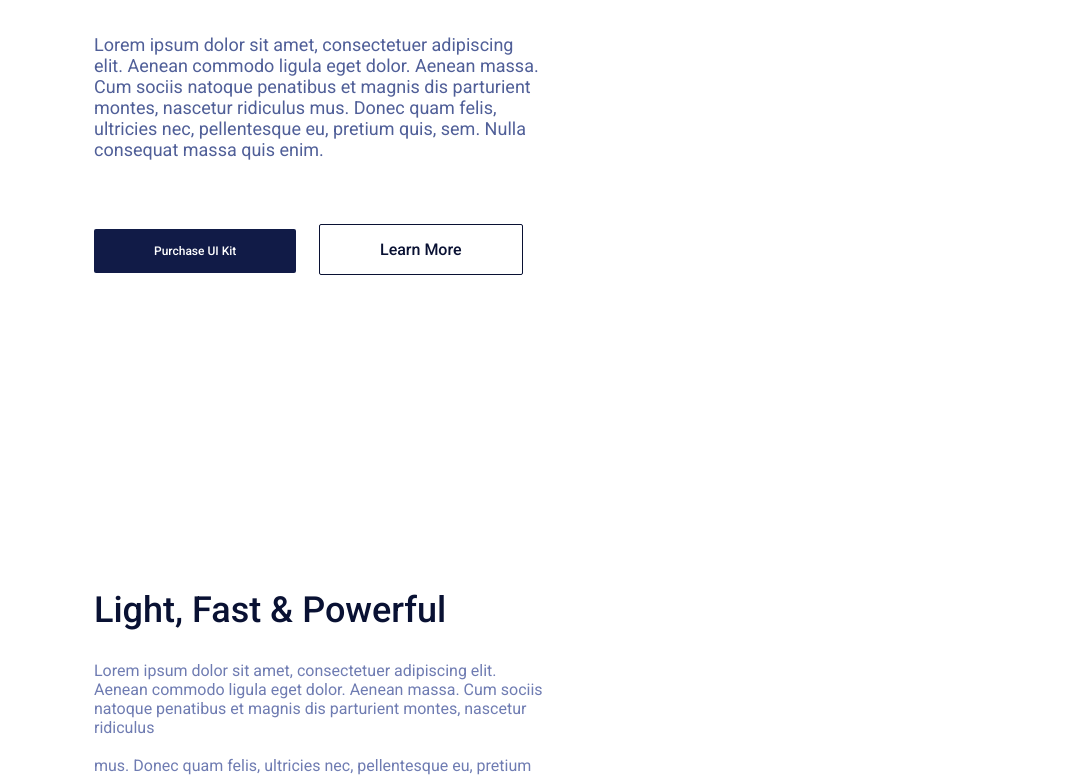
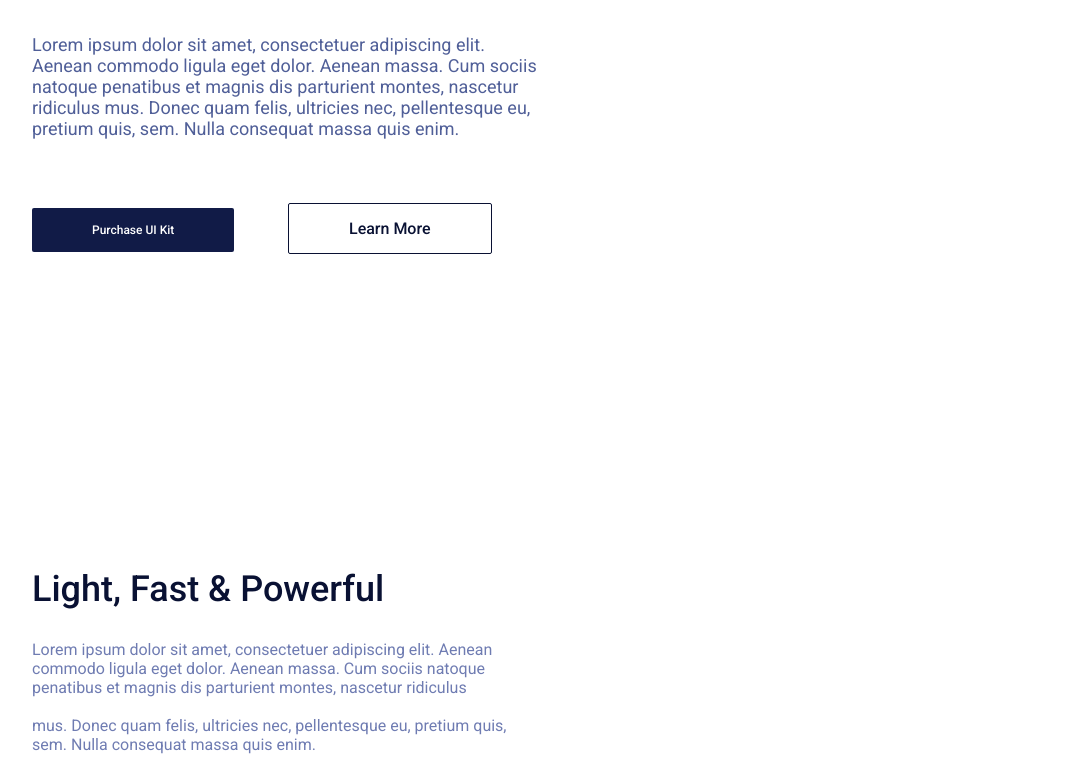
Before and after one commit to farokahmedk/landingPage, a plain HTML site: page index.html in a window 1280 px wide. Shown: the part 480-1257 px from the top of the page, without its empty margins (96-1183 px from the left). Drawn offline with Linux system fonts and the light colour scheme.

Commit message:
container width changes

```diff
--- a/style.css
+++ b/style.css
@@ -11,7 +11,7 @@ body {
 }
 
 .container {
-  width: 900px;
+  width: 80%;
   margin: auto;
 }
 
```
